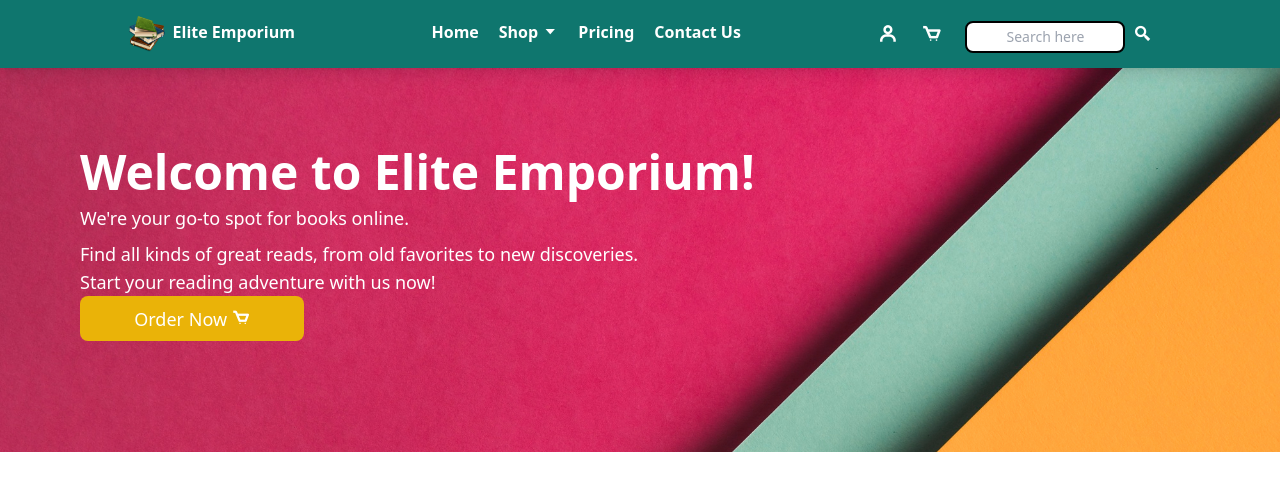
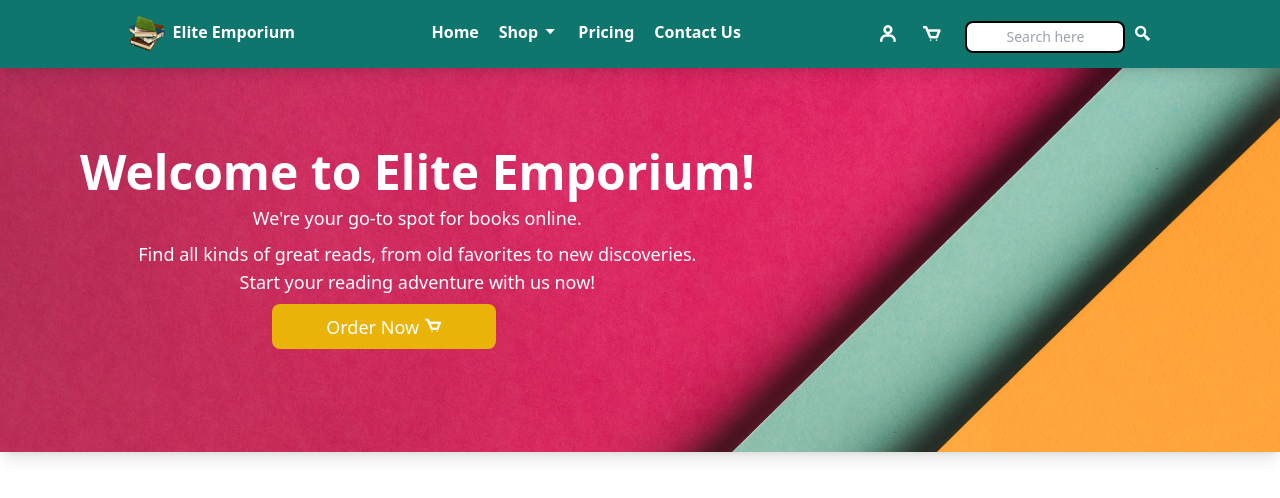
Before and after one commit to AlishaAroob/elite-emporium, a React (Create React App) app: page / in a window 1280 px wide. Shown: the top 498 px of the page. Built offline with nearby package versions, Linux system fonts and the light colour scheme.

Commit message:
Styling Home Section

```diff
--- a/src/Components/Home.js
+++ b/src/Components/Home.js
@@ -4,23 +4,23 @@ import Book from "./Assets/Book.png";
 export default function Home() {
   return (
     <div
-      className="Section h-96 max-h-full bg-cover flex "
+      className="Section h-96 bg-cover flex shadow-lg"
       style={{ backgroundImage: `url(${Cover})` }}
     >
-      <div className="p-20 text-left">
+      <div className="p-20 text-left align-middle">
         <h1 className="text-5xl font-bold  text-white">
           Welcome to Elite Emporium!
         </h1>
-        <p className="text-lg text-white my-2">
+        <p className="text-lg text-white my-2 text-center ">
           We're your go-to spot for books online.
         </p>
-        <p className="text-lg text-white ">
+        <p className="text-lg text-white text-center ">
           Find all kinds of great reads, from old favorites to new discoveries.
         </p>
-        <p className="text-lg text-white ">
+        <p className="text-lg text-white text-center ">
           Start your reading adventure with us now!
         </p>
-        <button className="text-white box-border text-lg border-spacing-1 bg-yellow-500 rounded-lg p-2 w-56 hover:bg-yellow-400 ">
+        <button className="text-white box-border text-lg border-spacing-1 bg-yellow-500 rounded-lg  mx-48 my-2 p-2 w-56 hover:bg-yellow-400 ">
           Order Now <i className="bx bx-cart text-white text-lg font-bold " />
         </button>
       </div>
```
